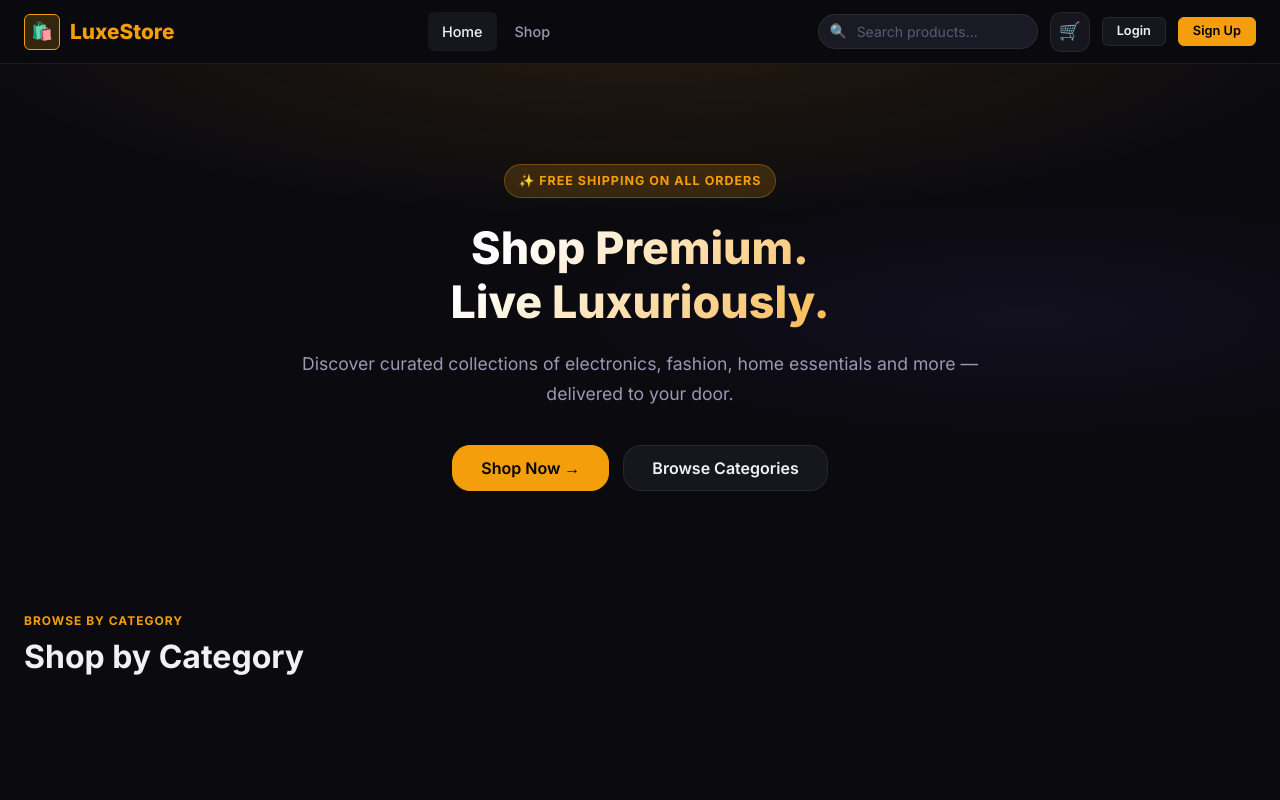
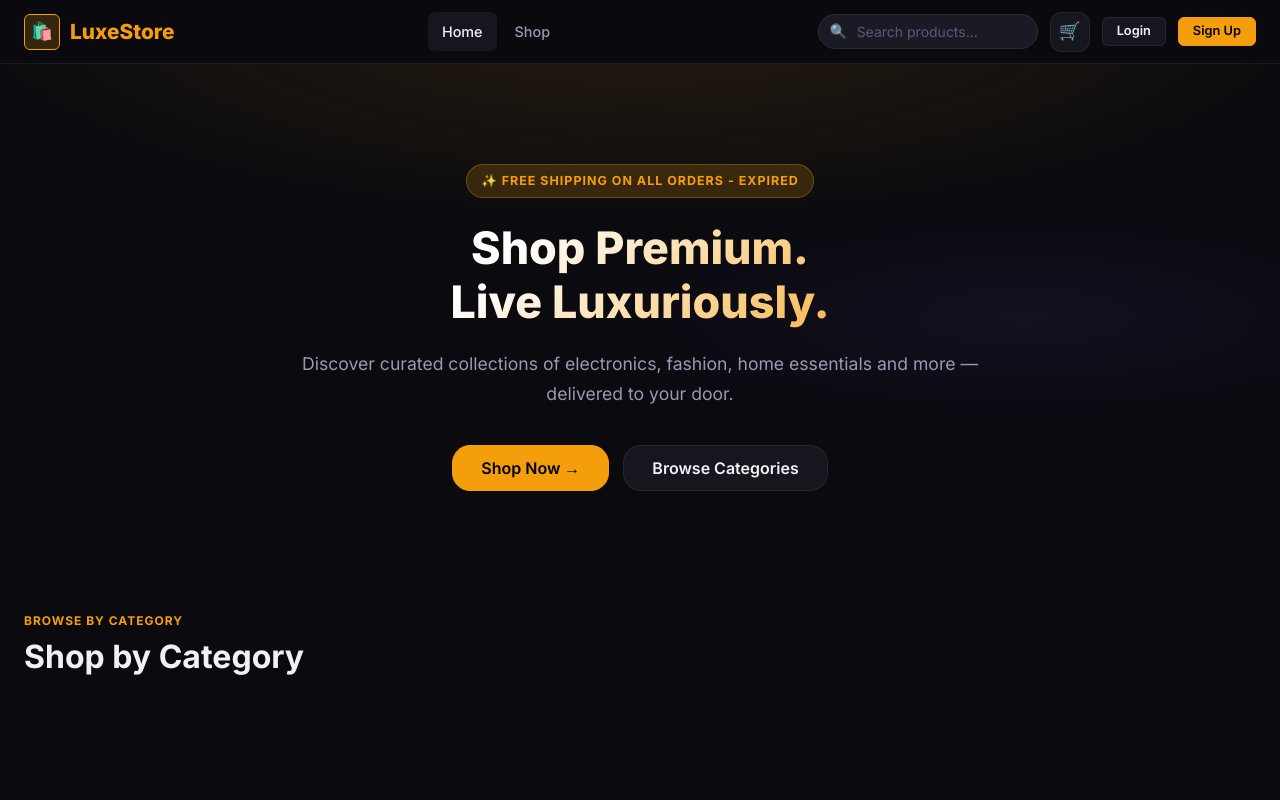
Before and after one commit to bilal-gillani/luxestore-azure-devops, a plain HTML site: page html/index.html in a window 1280 px wide. Shown: the top 800 px of the page. Drawn offline with Linux system fonts and the light colour scheme; no server answers.

Commit message:
chnaged the home page for testing

```diff
--- a/html/index.html
+++ b/html/index.html
@@ -19,7 +19,7 @@
     <section class="hero">
         <div class="hero-bg"></div>
         <div class="hero-inner">
-            <div class="hero-kicker">✨ Free Shipping on All Orders</div>
+            <div class="hero-kicker">✨ Free Shipping on All Orders - Expired</div>
             <h1>Shop Premium.<br>Live Luxuriously.</h1>
             <p>Discover curated collections of electronics, fashion, home essentials and more — delivered to your door.
             </p>
```
